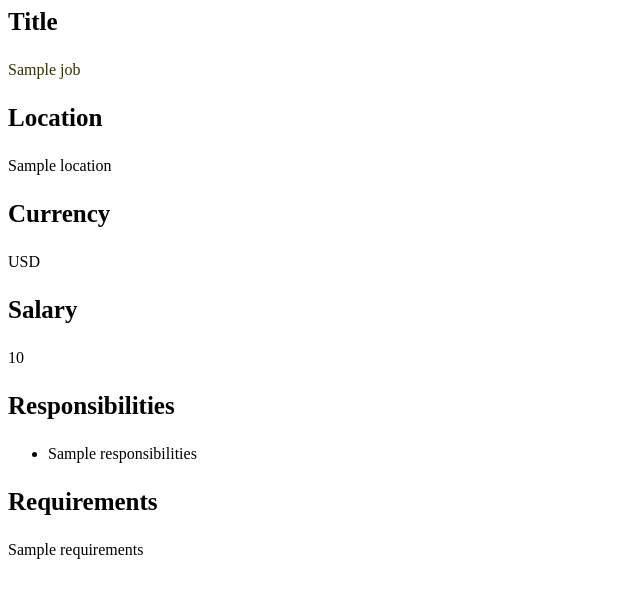
After one commit to Pukhraj-kumawat/career-website, a Flask app: template templates/jobpage.html in a window 1280 px wide. The commit adds this page. Shown: the top 598 px of the page, without its empty margins (0-640 px from the left). Run offline with Flask 3, Linux system fonts and the light colour scheme; the template is opened without the code that fills it: most values are stand-ins (such as "Sample title", 1, 10 or a date in 2020).

Commit message:
Created dynamic pages

```diff
--- a/app.py
+++ b/app.py
@@ -1,5 +1,5 @@
 from flask import Flask, render_template, jsonify
-from database import load_jobs_from_db
+from database import load_jobs_from_db, load_job_from_db
 
 app = Flask(__name__)
 
@@ -10,6 +10,15 @@ def hello_world():
   return render_template('home.html', jobs=jobs)
 
 
+@app.route("/job/<id>")
+def show_job(id):
+  try:
+    job_res = load_job_from_db(id)
+    return render_template('jobpage.html', job=job_res)
+  except Exception as e:
+    return "Not found 404"
+
+
 @app.route("/api/jobs")
 def get_jobs():
   jobs = load_jobs_from_db()
--- a/templates/home.html
+++ b/templates/home.html
@@ -114,7 +114,7 @@
     <div class="logo">
       <img src="static/logo.png">
           <div style="text-align:left; font-              family:roboto,arial; font-size:12px; z-index:5;">
-       Jovion career
+       Career website
       </div>
     </div>
 
--- a/templates/jobitem.html
+++ b/templates/jobitem.html
@@ -14,7 +14,7 @@
         {% endif %}
       </div>
       <div class="Apply-button-div">
-        <a href="mailto:joviancareer@gmail.com?subject=For%20applying%20to%20position%20{{job['Job-title']}} &body=Hello%2C%20I%20wanted%20to%20apply%20in%20the%20position%20of%20{{job['Job-title']}}%20becuase%3A%0D%0A%0D%0A" target="_blank" class="Apply-button">
+        <a href="/job/{{job['Id']}}" class="Apply-button">
           Apply
         </a>
       </div>
--- /dev/null
+++ b/templates/jobpage.html
@@ -0,0 +1,44 @@
+<!DOCTYPE>
+<html>
+  <head>
+    <title> {{job['Job-title']}}- career website</title>
+
+    <style>
+    .job-title{
+      font:roboto,arial;
+      color:rgb(51,51,0);
+    }
+
+     h3{
+       font-size:25px;
+     }
+    </style>
+
+
+  </head>
+
+    <h3 >Title</h3>
+      <p class="job-title">{{job['Job-title']}}</p>
+    <h3 class="location"> Location</h3>
+      <p>{{job['location']}}</p>
+    <h3 >Currency</h3>
+      <p class="currency"> {{job['currency']}}</p>
+    <h3 >Salary</h3>
+      <p class="salary"> {{job['salary']}}</p>
+    <h3 class="responsibilities">Responsibilities</h3>
+
+        <ul>
+          {% for line in job['responsibilities'].split(",") %}
+            <li>
+                {{line}}
+            </li>
+          {% endfor %}
+
+        </ul>
+    <h3 >Requirements</h3>
+      <p class="requirements"> {{job['requirements']}}</p>
+
+
+  </body>
+
+</html>
```
Also changed, not shown: database.py (+20 -7 lines), logo.png (added).
